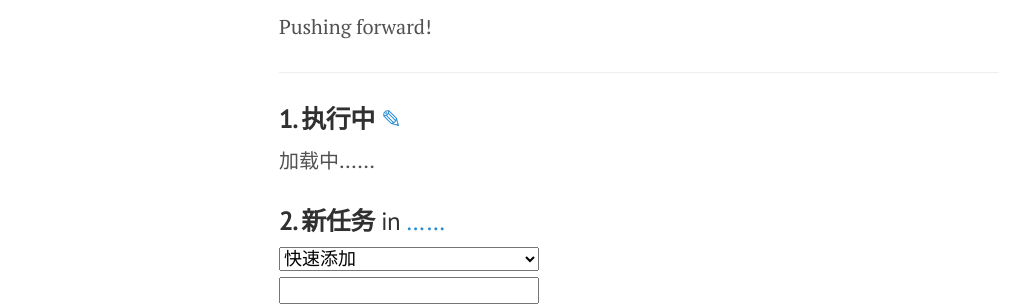
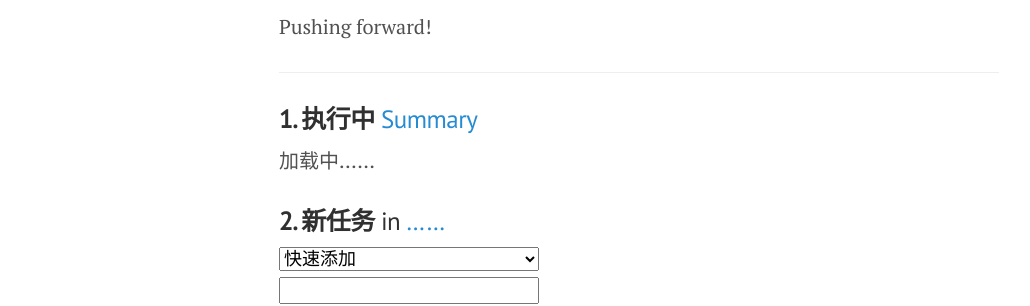
Before and after one commit to yusite/yuz.me, a Jekyll site: the page built from log.md, in a window 1280 px wide. Shown: the part 180-486 px from the top of the page, without its empty margins (1-1031 px from the left). Built offline with Jekyll 4.4.1, drawn with Linux system fonts in a browser that asks for light colours; Markdown is read by kramdown in place of the engine named in the settings.

Commit message:
update log page

```diff
--- a/log.md
+++ b/log.md
@@ -15,7 +15,7 @@ Pushing forward!
 <form id="form" method="GET" action="#">
 
 <h3><strong>1. 执行中</strong>
-<a href="http://l.yuz.me/hist/" target="_blank">✎</a></h3>
+<a href="http://l.yuz.me/hist/" target="_blank">Summary</a></h3>
 <div id="doing" style="font-size:20px;">加载中……</div>
 
 <h3><strong>2. 新任务</strong> in
```
